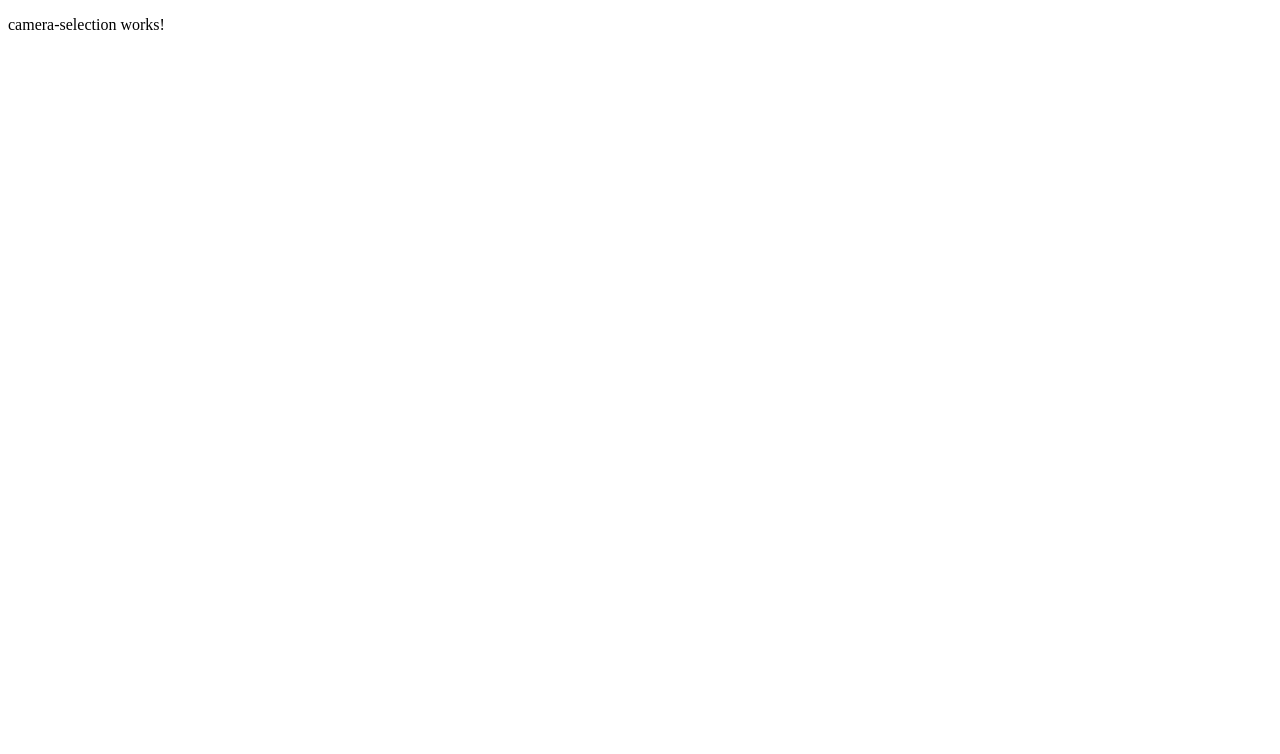
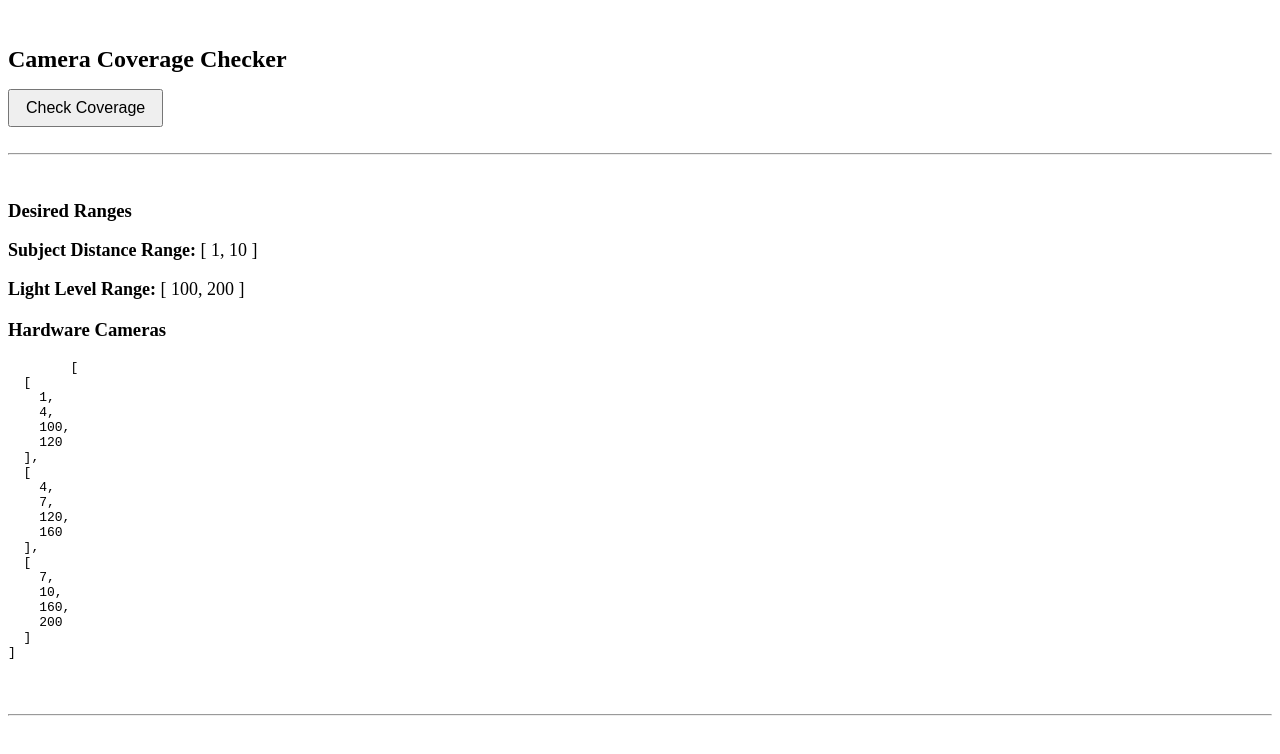
Before and after one commit to Rahul-kalsha/6crickets-devs, an Angular app: page /camera-selection in a window 1280 px wide. Shown: the top 754 px of the page. Built offline with nearby package versions, Linux system fonts and the light colour scheme.

Commit message:
Fix: General coding issue resolved

```diff
--- a/package.json
+++ b/package.json
@@ -14,6 +14,7 @@
   },
   "private": true,
   "dependencies": {
+    "@angular-architects/module-federation": "^18.0.6",
     "@angular/animations": "^18.2.0",
     "@angular/common": "^18.2.0",
     "@angular/compiler": "^18.2.0",
--- a/projects/coding-challenge/src/app/components/camera-selection/camera-selection.component.html
+++ b/projects/coding-challenge/src/app/components/camera-selection/camera-selection.component.html
@@ -1 +1,31 @@
-<p>camera-selection works!</p>
+<div>
+    <br/>
+    <h2>Camera Coverage Checker</h2>
+    <button (click)="checkCameras()">Check Coverage</button>
+    <!-- <button (click)="willHardwareCamerasSuffice(softwareCamera, hardwareCameras)">Check Coverage</button> -->
+    <div *ngIf="isSufficient !== null">
+        <p>
+            Hardware cameras are
+            <strong>{{ isSufficient ? 'sufficient' : 'not sufficient' }}</strong>
+            to cover the desired ranges.
+        </p>
+    </div>
+    <br/>
+    <br/>
+    <hr>
+    <br/>
+
+    <h3>Desired Ranges</h3>
+    <div>
+        <p><strong>Subject Distance Range:</strong> {{ desiredSubjectDistanceRange | json }}</p>
+        <p><strong>Light Level Range:</strong> {{ desiredLightLevelRange | json }}</p>
+    </div>
+
+    <h3>Hardware Cameras</h3>
+    <pre>
+        {{ hardwareCameras | json }}
+    </pre>
+    <br/>
+    <hr>
+    <br/>
+</div>
--- a/projects/coding-challenge/src/app/components/camera-selection/camera-selection.component.scss
+++ b/projects/coding-challenge/src/app/components/camera-selection/camera-selection.component.scss
@@ -0,0 +1,15 @@
+h2 {
+    font-size: 24px;
+    margin-bottom: 16px;
+  }
+
+  button {
+    padding: 8px 16px;
+    font-size: 16px;
+    cursor: pointer;
+  }
+
+  p {
+    font-size: 18px;
+    margin-top: 12px;
+  }
--- a/projects/coding-challenge/src/app/components/camera-selection/camera-selection.component.ts
+++ b/projects/coding-challenge/src/app/components/camera-selection/camera-selection.component.ts
@@ -1,12 +1,76 @@
+import { CommonModule } from '@angular/common';
 import { Component } from '@angular/core';
 
 @Component({
   selector: 'app-camera-selection',
   standalone: true,
-  imports: [],
+  imports: [CommonModule],
   templateUrl: './camera-selection.component.html',
   styleUrl: './camera-selection.component.scss'
 })
 export class CameraSelectionComponent {
+  // Desired ranges
+  desiredSubjectDistanceRange: [number, number] = [1, 10]; // Software Camera Subject Distance Array: [desiredMinDistance, desiredMaxDistance]
+  desiredLightLevelRange: [number, number] = [100, 200]; // Software Camera Light Level Array: [desiredMinLight, desiredMaxLight]
 
+  // Hardware cameras array: [minDistance, maxDistance, minLight, maxLight]
+  hardwareCameras: [number, number, number, number][] = [
+    [1, 4, 100, 120],  // Camera 1
+    [4, 7, 120, 160],  // Camera 2
+    [7, 10, 160, 200], // Camera 3
+  ];
+
+  // Result variable
+  isSufficient: boolean | null = null;
+
+  // Method to check if hardware cameras are sufficient
+  checkCameras() {
+    this.isSufficient = this.isSoftwareCameraSufficient(
+      this.desiredSubjectDistanceRange,
+      this.desiredLightLevelRange,
+      this.hardwareCameras
+    );
+  }
+
+  private isSoftwareCameraSufficient(
+    desiredSubjectDistanceRange: [number, number],
+    desiredLightLevelRange: [number, number],
+    hardwareCameras: [number, number, number, number][]
+  ): boolean {
+    const [desiredMinDistance, desiredMaxDistance] = desiredSubjectDistanceRange;
+    const [desiredMinLight, desiredMaxLight] = desiredLightLevelRange;
+
+    // Sort hardware cameras by distance and then light range
+    hardwareCameras.sort((a, b) => a[0] - b[0]);
+    // Check if distance range is fully covered
+    let currentMaxDistance = desiredMinDistance;
+    const mapHardwareCamerasDistance = hardwareCameras.map(cam => [cam[0], cam[1]]);
+    for (const [camMinDist, camMaxDist] of mapHardwareCamerasDistance) {
+      if (camMinDist > currentMaxDistance) {
+        return false; // Gap in distance coverage
+      }
+      currentMaxDistance = Math.max(currentMaxDistance, camMaxDist);
+      if (currentMaxDistance >= desiredMaxDistance) {
+        break; // Fully covered the distance range
+      }
+    }
+    if (currentMaxDistance < desiredMaxDistance) {
+      return false; // Distance not fully covered
+    }
+
+    // Now check if light range is fully covered
+    hardwareCameras.sort((a, b) => a[2] - b[2]);
+    let currentMaxLight = desiredMinLight;
+    const mapHardwareCamerasLight = hardwareCameras.map(cam => [cam[2], cam[3]]);
+    for (const [camMinLight, camMaxLight] of mapHardwareCamerasLight) {
+      if (camMinLight > currentMaxLight) {
+        return false; // Gap in light level coverage
+      }
+      currentMaxLight = Math.max(currentMaxLight, camMaxLight);
+      if (currentMaxLight >= desiredMaxLight) {
+        break; // Fully covered the light level range
+      }
+    }
+    return currentMaxLight >= desiredMaxLight;
+  }
 }
```
Also changed, not shown: 1 other file (tests, documents, lock files or other folders).
